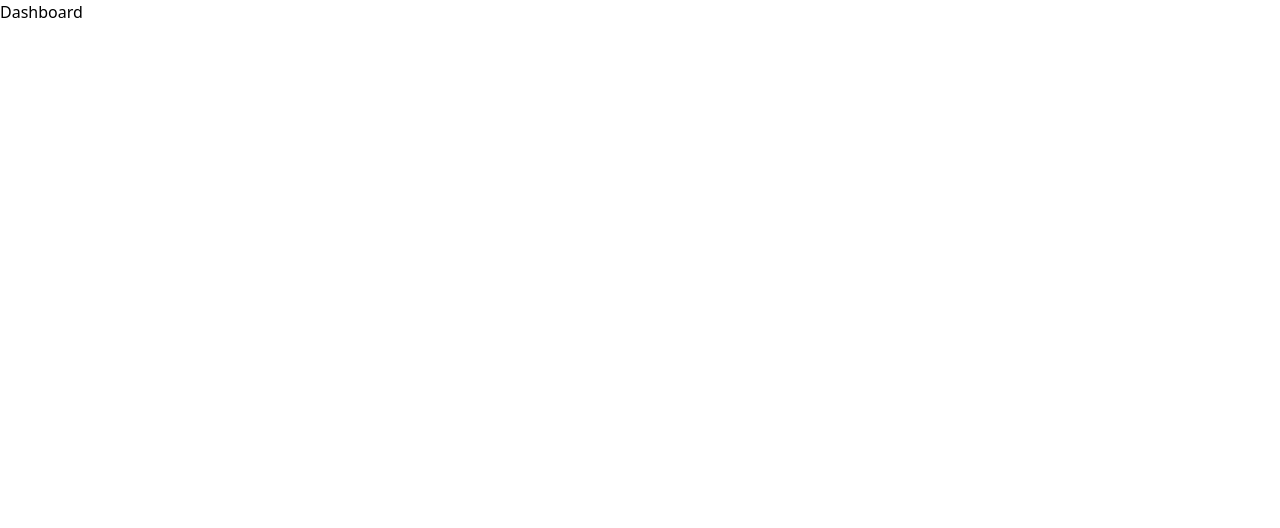
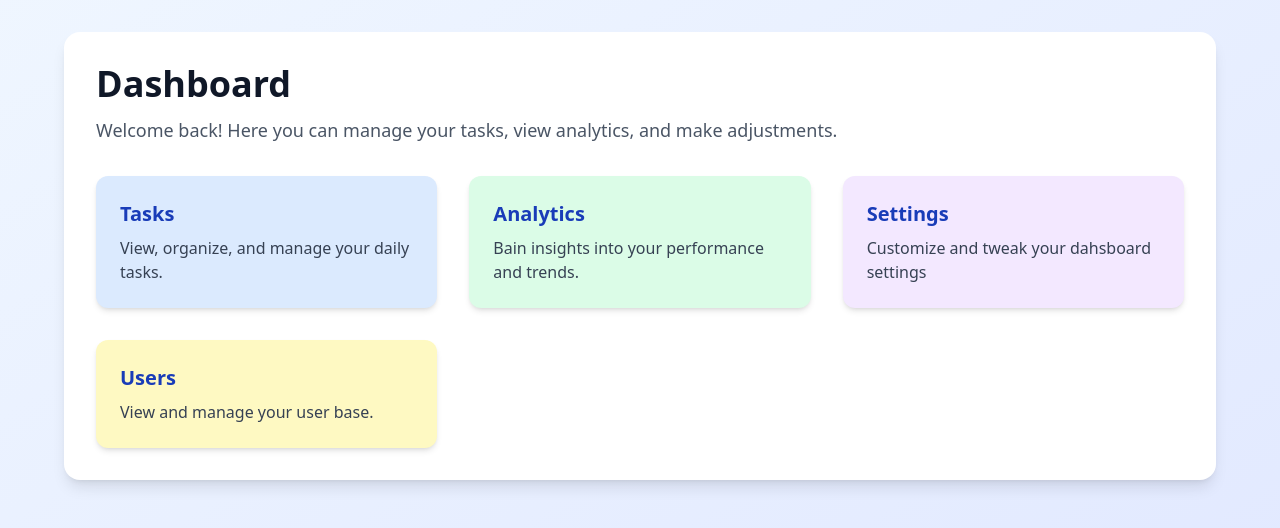
Before and after one commit to betsaleeldjuma/NextJS, a Next.js app: page /dashboard in a window 1280 px wide. Shown: the top 528 px of the page. Built offline with nearby package versions, Linux system fonts and the light colour scheme.

Commit message:
Update of task

```diff
--- a/src/app/dashboard/page.tsx
+++ b/src/app/dashboard/page.tsx
@@ -1,8 +1,49 @@
+import Link from 'next/link'
 import React from 'react'
 
 const Dashboard = () => {
   return (
-    <div>Dashboard</div>
+    <div className='min-h-screen bg-gradient-to-br from-blue-50 to-indigo-100 p-8'>
+        <div className='max-w-6xl mx-auto bg-white rounded-2xl shadow-lg p-8 space-y-8'>
+            <div className='flex flex-col'>
+                <h1 className='text-4xl font-extrabold text-gray-900 mb-4 sm:mb-0'>Dashboard</h1>
+                <p className="text-lg text-gray-600 mt-3">
+                    Welcome back! Here you can manage your tasks, view analytics, and make adjustments.
+                </p>
+            </div>
+            {/* Dashboard Grid*/}
+            <div className='grid grid-cols-1 sm:gris-cols-2 lg:grid-cols-3 gap-8'>
+                {/* Task Card */}
+                <Link className='bg-blue-100 hover:bg-blue-200 p-6 rounded-xl shadow-md hover:shadow-xl transition-all duration-200 ease-in-out transform hover:scale-105' href='/dashboard/task'>
+                    <div className='flex items-center justify-between'>
+                        <h2 className='text-xl font-semibold text-blue-800'>Tasks</h2>
+                    </div>
+                    <p className='text-gray-700 mt-2'>View, organize, and manage your daily tasks.</p>
+                </Link>
+                {/* Analytics Card */}
+                <Link className='bg-green-100 hover:bg-green-200 p-6 rounded-xl shadow-md hover:shadow-xl transition-all duration-200 ease-in-out transform hover:scale-105' href='/dashboard/analytics'>
+                    <div className='flex items-center justify-between'>
+                        <h2 className='text-xl font-semibold text-blue-800'>Analytics</h2>
+                    </div>
+                    <p className='text-gray-700 mt-2'>Bain insights into your performance and trends.</p>
+                </Link>
+                {/* Settings Card */}
+                <Link className='bg-purple-100 hover:bg-purple-200 p-6 rounded-xl shadow-md hover:shadow-xl transition-all duration-200 ease-in-out transform hover:scale-105' href='/dashboard/settings'>
+                    <div className='flex items-center justify-between'>
+                        <h2 className='text-xl font-semibold text-blue-800'>Settings</h2>
+                    </div>
+                    <p className='text-gray-700 mt-2'>Customize and tweak your dahsboard settings</p>
+                </Link>
+                {/* Users Card */}
+                <Link className='bg-yellow-100 hover:bg-yellow-200 p-6 rounded-xl shadow-md hover:shadow-xl transition-all duration-200 ease-in-out transform hover:scale-105' href='/dashboard/users'>
+                    <div className='flex items-center justify-between'>
+                        <h2 className='text-xl font-semibold text-blue-800'>Users</h2>
+                    </div>
+                    <p className='text-gray-700 mt-2'>View and manage your user base.</p>
+                </Link>
+            </div>
+        </div>
+    </div>
   )
 }
 
--- a/src/app/dashboard/task/page.tsx
+++ b/src/app/dashboard/task/page.tsx
@@ -1,8 +1,49 @@
 import React from 'react'
 
 const Task = () => {
+  const task = [
+    {
+      id: 1,
+      title: 'Finish project report',
+      description: 'Complete the final report for the project and submit it.',
+      status: 'In Progress',
+      dueDate: '2025-02-18'
+    }, {
+      id: 2,
+      title: 'Update website content',
+      description: 'Revise the homepgae text to reflect recent changes.',
+      status: 'Pending',
+      dueDate: '2025-02-20'
+    }, {
+      id: 3,
+      title: 'Team meeting',
+      description: 'Discuss the project milestones and progress with the team.',
+      status: 'Completed',
+      dueDate: '2025-02-15'
+    }
+  ]
+
   return (
-    <div>Task</div>
+    <div className='min-h-screen bg-grandient-to-br from-gray-50 to-blue-50 p-8'>
+      <div className='max-w-7xl mx-auto bg-white rounded-lg shadow-sm p-8'>
+        <h1 className='text-3xl font-bold text-gray-800 mb-8'>Tasks</h1>
+        {/* Tasks List Section */}
+        <section className='space-y-6'>
+          {task.map(task => (
+            <div key={task.id} className='flex items-center justify-between bg-white rounded-lg shadow-md p-6 border-l-4' style={{borderColor: task.status === 'Completed' ? 'green' : task.status === 'In Progress' ? 'yellow':'red'}}>
+              <div className="flex flex-col">
+                <h2 className='text-xl font-semibold text-gray-800'>{task.title}</h2>
+                <p className='text-sm text-gray-600 mt-2'>{task.description}</p>
+                <p className='text-sm text-gray-600 mt-2'>Due Data: {task.dueDate}</p>
+              </div>
+              <section className='flex space-x-4'>
+                <span className={`px-4 py-3 text-center text-sm rounded-full ${task.status === 'Completed' ? 'bg-green-100 text-green-600' : task.status === 'In Progress' ? 'bg-yellow-100 text-yellow-600' : 'bg-red-100 text-red-600'}`}>{task.status}</span>
+              </section>
+            </div>
+          ))}
+        </section>
+      </div>
+    </div>
   )
 }
 
--- a/src/app/page.tsx
+++ b/src/app/page.tsx
@@ -1,8 +1,17 @@
+import Link from 'next/link'
 import React from 'react'
 
 const Home = () => {
   return (
-    <div>Home</div>
+    <div className='min-h-screen bg-gradient-to-br from-blue-500 to-indigo-100 flex flex-col items-center justify-center p-6'>
+      <div className="text-center">
+        <h1 className='text-5xl font-bold text-gray-800 mb-6'>Welcome to Dashboard App</h1>
+        <p className="text-lg text-gray-600 mb-8">
+          Manage your tasks, track analytics, and stay organized with our powerful dashboard.
+        </p>
+        <Link className='inline-flex items-centre justify-center bg-blue-600 text-white px-8 py-3 rounded-lg font-semibold hover:bg-blue-700 transition-colors shadow-lg hover:shadow-xl' href='/dashboard'>Go to Dashboard</Link>
+      </div>
+    </div>
   )
 }
 
```
